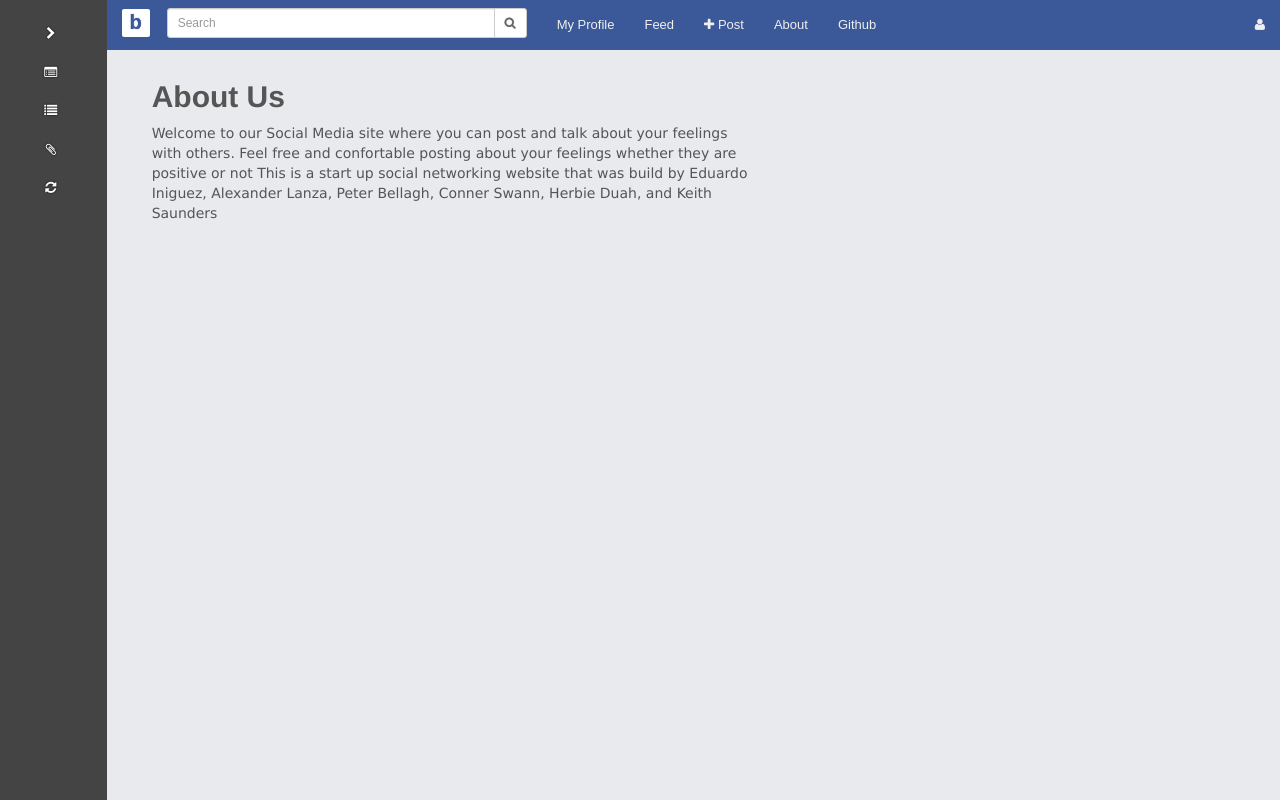
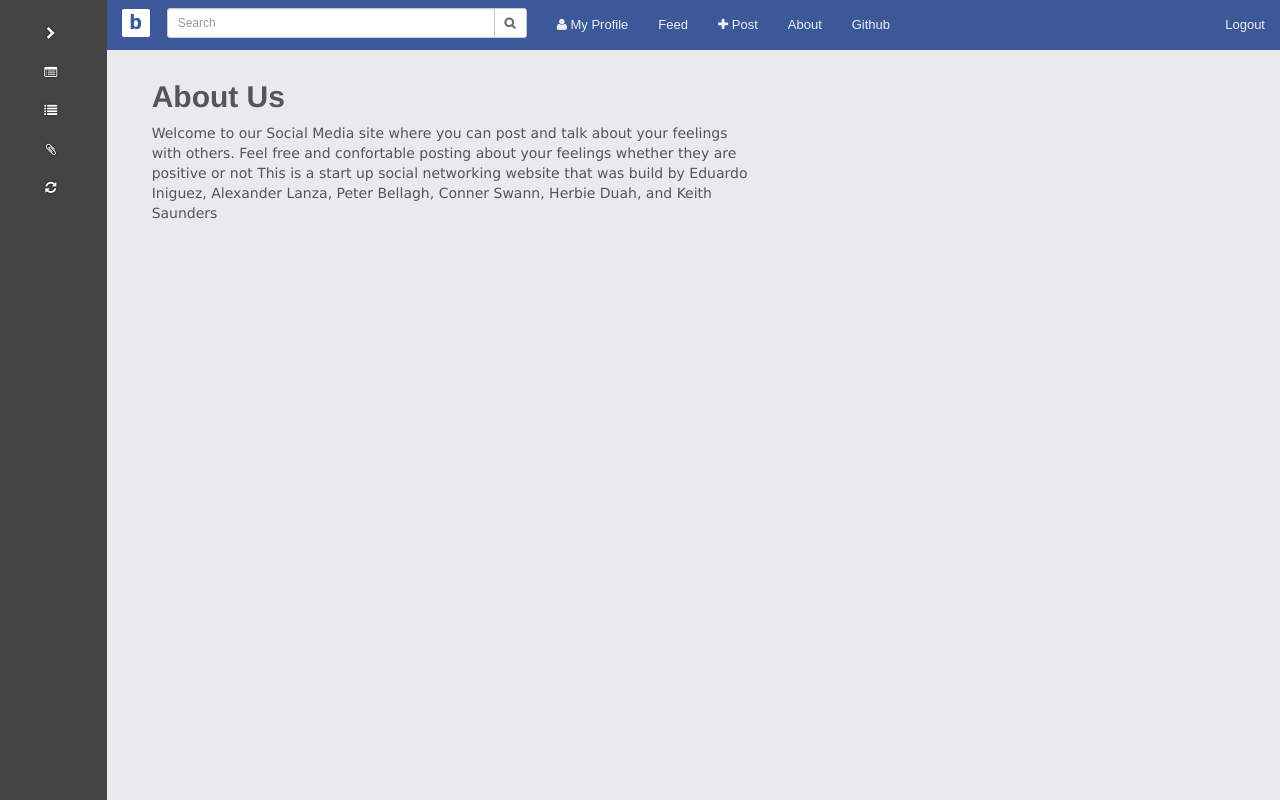
Before and after one commit to yourbuddyconner/CS399-social, a Django app: page /about in a window 1280 px wide. Run offline with Django 3.2, Linux system fonts and the light colour scheme; some libraries are stand-ins or nearby versions.

Commit message:
Logout button
added logout dropdown menu to top left

```diff
--- a/app/templates/base.html
+++ b/app/templates/base.html
@@ -79,7 +79,7 @@
                     </form>
                     <ul class="nav navbar-nav">
 					  <li>
-                        <a href='{% url "dashboard" %}'>My Profile</a>
+                        <a href='{% url "dashboard" %}'><i class="fa fa-user"></i> My Profile</a>
                       </li>
                       <li>
                         <a href='{% url "feed" %}'>Feed</a>
@@ -96,7 +96,7 @@
                     </ul>
                     <ul class="nav navbar-nav navbar-right">
                       <li class="dropdown">
-                        <a href="#" class="dropdown-toggle" data-toggle="dropdown"><i class="fa fa-user"></i></a>
+                        <a href="#" class="dropdown-toggle" data-toggle="dropdown">Logout</a>
                         <ul class="dropdown-menu">
                           <li><a href="">More</a></li>
                           <li><a href="">More</a></li>
```
